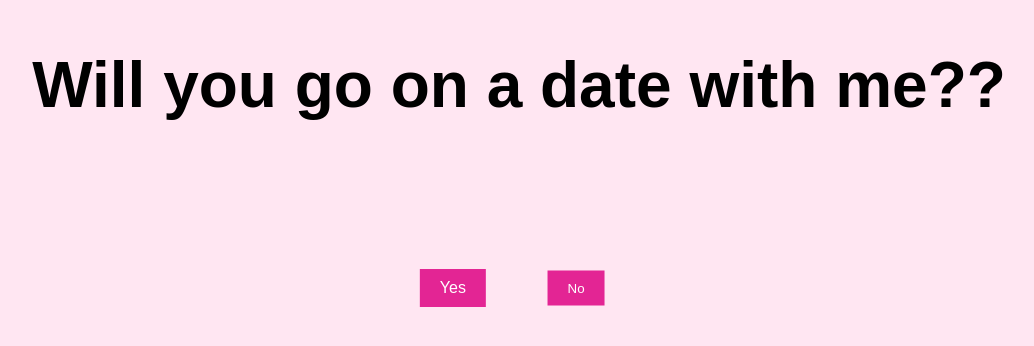
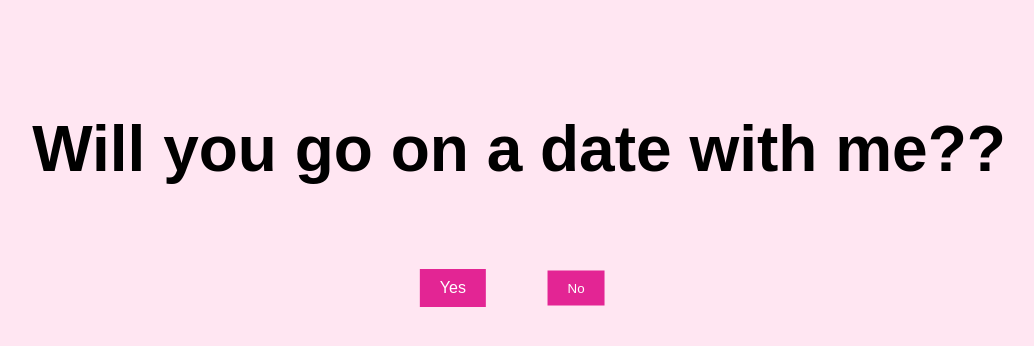
Before and after one commit to amatyaluman/DateMeMaybe, a plain HTML site: page index.html in a window 1280 px wide. Shown: the part 112-458 px from the top of the page, without its empty margins (121-1155 px from the left). Drawn offline with Linux system fonts and the light colour scheme.

Commit message:
Update index.html

```diff
--- a/index.html
+++ b/index.html
@@ -15,7 +15,6 @@
         text-align: center;
         margin: 0;
         position: relative;
-        overflow: hidden; /* Prevent scrolling */
       }
       p {
         position: absolute;
@@ -24,7 +23,6 @@
         transform: translateX(-50%);
         font-size: 5vw; /* Responsive font size */
         white-space: nowrap;
-        margin: 0; /* Remove default margin */
       }
 
       #movingButton {
```
